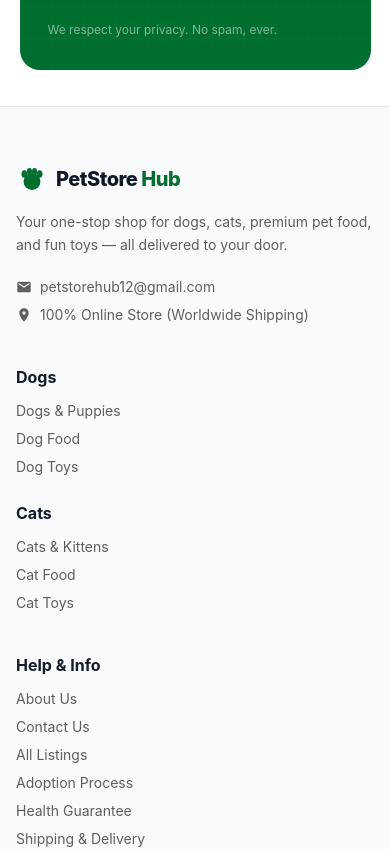
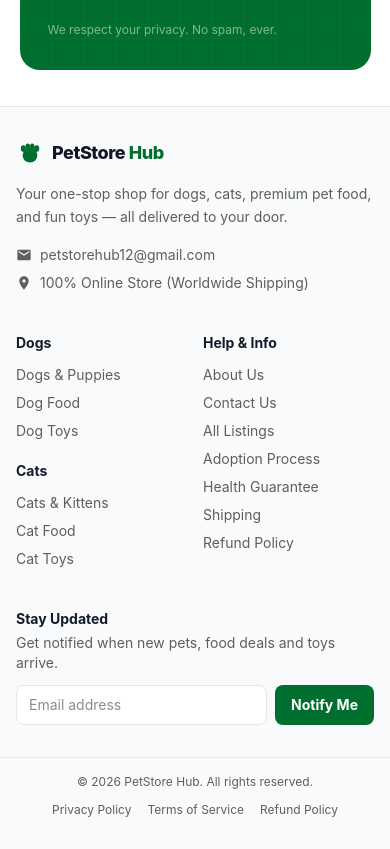
Before and after one commit to stephen07068/pethub, a React (Vite) app in the folder frontend/: page / in a window 390 px wide. Shown: the part 1900-2749 px from the top of the page. Built offline with nearby package versions, Linux system fonts and the light colour scheme; no server answers.

Commit message:
Fix: make Footer more compact on mobile

```diff
--- a/frontend/src/components/layout/Footer.jsx
+++ b/frontend/src/components/layout/Footer.jsx
@@ -5,43 +5,45 @@ import { MdPets, MdPhone, MdEmail, MdLocationOn } from 'react-icons/md';
 export default function Footer() {
   return (
     <footer className="bg-gray-50 border-t border-gray-200 mt-auto w-full">
-      <div className="grid grid-cols-1 sm:grid-cols-2 md:grid-cols-4 gap-10 px-margin-desktop py-14 max-w-container-max mx-auto max-md:px-margin-mobile">
+      <div className="grid grid-cols-1 md:grid-cols-12 gap-y-10 gap-x-6 px-margin-desktop py-12 max-w-container-max mx-auto max-md:px-margin-mobile max-md:py-8">
 
         {/* Brand */}
-        <div>
+        <div className="md:col-span-4">
           <div className="flex items-center gap-2 mb-4">
-            <svg width="32" height="32" viewBox="0 0 38 38" fill="none" xmlns="http://www.w3.org/2000/svg">
+            <svg width="28" height="28" viewBox="0 0 38 38" fill="none" xmlns="http://www.w3.org/2000/svg">
               <circle cx="19" cy="22" r="10" fill="#006e2f"/>
               <ellipse cx="10" cy="13" rx="3.5" ry="4.5" fill="#006e2f"/>
               <ellipse cx="16" cy="10" rx="3" ry="4" fill="#006e2f"/>
               <ellipse cx="22" cy="10" rx="3" ry="4" fill="#006e2f"/>
               <ellipse cx="28" cy="13" rx="3.5" ry="4.5" fill="#006e2f"/>
             </svg>
-            <span className="text-xl font-extrabold tracking-tight">
+            <span className="text-lg font-extrabold tracking-tight">
               <span className="text-gray-900">PetStore</span><span className="text-[#006e2f]"> Hub</span>
             </span>
           </div>
-          <p className="text-secondary text-sm mb-5 leading-relaxed">
+          <p className="text-secondary text-sm mb-4 leading-relaxed max-w-sm">
             Your one-stop shop for dogs, cats, premium pet food, and fun toys — all delivered to your door.
           </p>
           <div className="flex flex-col gap-2 text-sm text-secondary">
-
             <a href="mailto:petstorehub12@gmail.com" className="flex items-center gap-2 hover:text-primary transition-colors">
-              <MdEmail size={16} /> petstorehub12@gmail.com
+              <MdEmail size={16} className="shrink-0" /> petstorehub12@gmail.com
             </a>
             <span className="flex items-center gap-2">
-              <MdLocationOn size={16} /> 100% Online Store (Worldwide Shipping)
+              <MdLocationOn size={16} className="shrink-0" /> 100% Online Store (Worldwide Shipping)
             </span>
           </div>
         </div>
 
+        {/* Links Container (2 columns on mobile) */}
+        <div className="md:col-span-4 grid grid-cols-2 gap-4">
           {/* Categories */}
           <div className="flex flex-col gap-2">
-          <h4 className="font-bold text-on-surface mb-1">Dogs</h4>
+            <h4 className="font-bold text-on-surface mb-1 text-sm">Dogs</h4>
             <Link to="/category/dogs" className="text-secondary hover:text-primary transition-colors text-sm">Dogs & Puppies</Link>
             <Link to="/category/dog-food" className="text-secondary hover:text-primary transition-colors text-sm">Dog Food</Link>
             <Link to="/category/dog-toys" className="text-secondary hover:text-primary transition-colors text-sm">Dog Toys</Link>
-          <h4 className="font-bold text-on-surface mb-1 mt-4">Cats</h4>
+
+            <h4 className="font-bold text-on-surface mb-1 mt-3 text-sm">Cats</h4>
             <Link to="/category/cats" className="text-secondary hover:text-primary transition-colors text-sm">Cats & Kittens</Link>
             <Link to="/category/cat-food" className="text-secondary hover:text-primary transition-colors text-sm">Cat Food</Link>
             <Link to="/category/cat-toys" className="text-secondary hover:text-primary transition-colors text-sm">Cat Toys</Link>
@@ -49,34 +51,35 @@ export default function Footer() {
 
           {/* Help */}
           <div className="flex flex-col gap-2">
-          <h4 className="font-bold text-on-surface mb-1">Help & Info</h4>
+            <h4 className="font-bold text-on-surface mb-1 text-sm">Help & Info</h4>
             <Link to="/about" className="text-secondary hover:text-primary transition-colors text-sm">About Us</Link>
             <Link to="/contact" className="text-secondary hover:text-primary transition-colors text-sm">Contact Us</Link>
             <Link to="/shop" className="text-secondary hover:text-primary transition-colors text-sm">All Listings</Link>
             <a href="#" className="text-secondary hover:text-primary transition-colors text-sm">Adoption Process</a>
             <a href="#" className="text-secondary hover:text-primary transition-colors text-sm">Health Guarantee</a>
-          <a href="#" className="text-secondary hover:text-primary transition-colors text-sm">Shipping & Delivery</a>
+            <a href="#" className="text-secondary hover:text-primary transition-colors text-sm">Shipping</a>
             <a href="#" className="text-secondary hover:text-primary transition-colors text-sm">Refund Policy</a>
+          </div>
         </div>
 
         {/* Newsletter */}
-        <div>
-          <h4 className="font-bold text-on-surface mb-1">Stay Updated</h4>
-          <p className="text-sm text-secondary mb-4">Get notified when new pets, food deals and toys arrive.</p>
-          <div className="flex flex-col gap-2">
+        <div className="md:col-span-4">
+          <h4 className="font-bold text-on-surface mb-1 text-sm">Stay Updated</h4>
+          <p className="text-sm text-secondary mb-3">Get notified when new pets, food deals and toys arrive.</p>
+          <div className="flex gap-2 max-w-sm">
             <input
               type="email"
-              placeholder="Your email address"
-              className="h-10 px-4 rounded-lg bg-white border border-gray-200 text-sm focus:outline-none focus:border-primary transition-colors"
+              placeholder="Email address"
+              className="h-10 px-3 flex-1 min-w-0 rounded-lg bg-white border border-gray-200 text-sm focus:outline-none focus:border-primary transition-colors"
             />
-            <button className="h-10 bg-primary text-white font-bold rounded-lg hover:brightness-110 transition-all text-sm">
+            <button className="h-10 px-4 bg-primary text-white font-bold rounded-lg hover:brightness-110 transition-all text-sm shrink-0">
               Notify Me
             </button>
           </div>
         </div>
       </div>
 
-      <div className="border-t border-gray-200 py-5 px-margin-desktop max-md:px-margin-mobile flex flex-col sm:flex-row justify-between items-center gap-2 text-xs text-secondary">
+      <div className="border-t border-gray-200 py-4 px-margin-desktop max-md:px-margin-mobile flex flex-col sm:flex-row justify-between items-center gap-3 text-xs text-secondary text-center">
         <span>© {new Date().getFullYear()} PetStore Hub. All rights reserved.</span>
         <div className="flex gap-4">
           <a href="#" className="hover:text-primary transition-colors">Privacy Policy</a>
```
Lines whose indentation alone changed are shown as unchanged.
